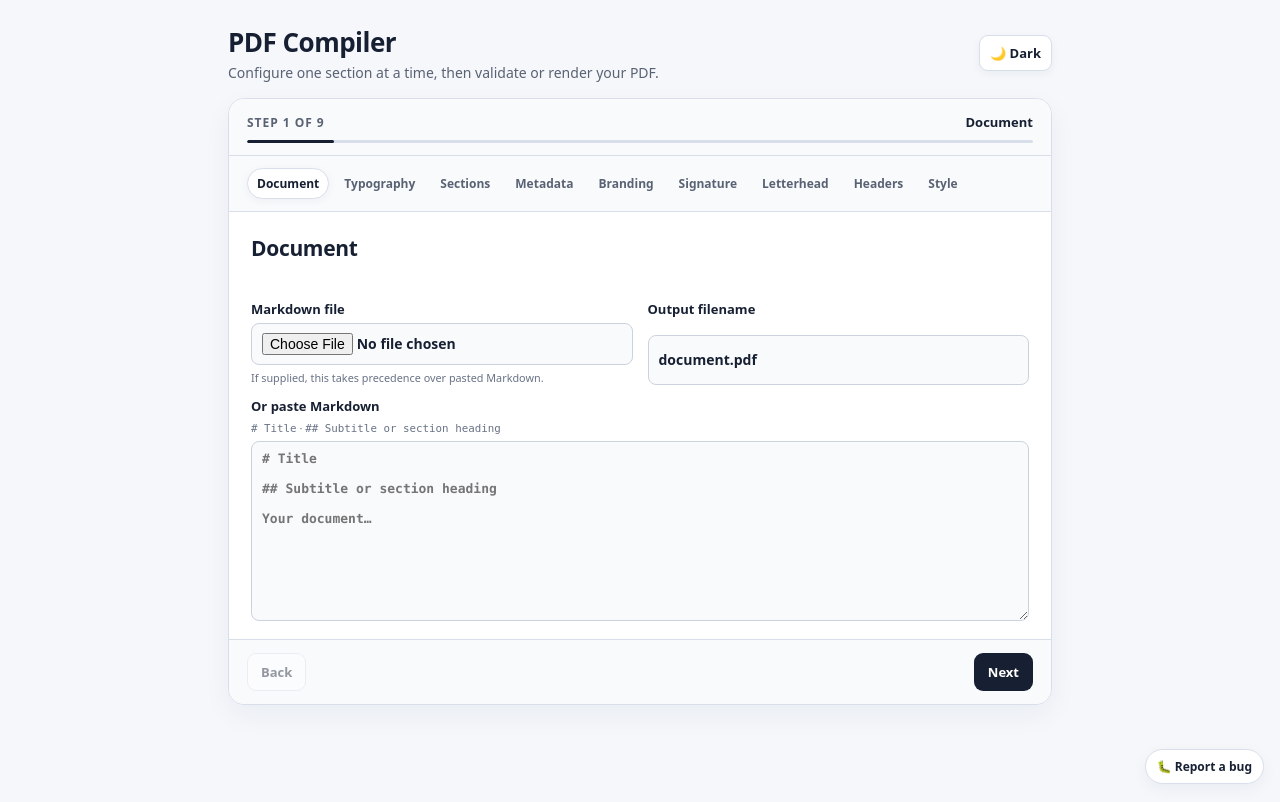
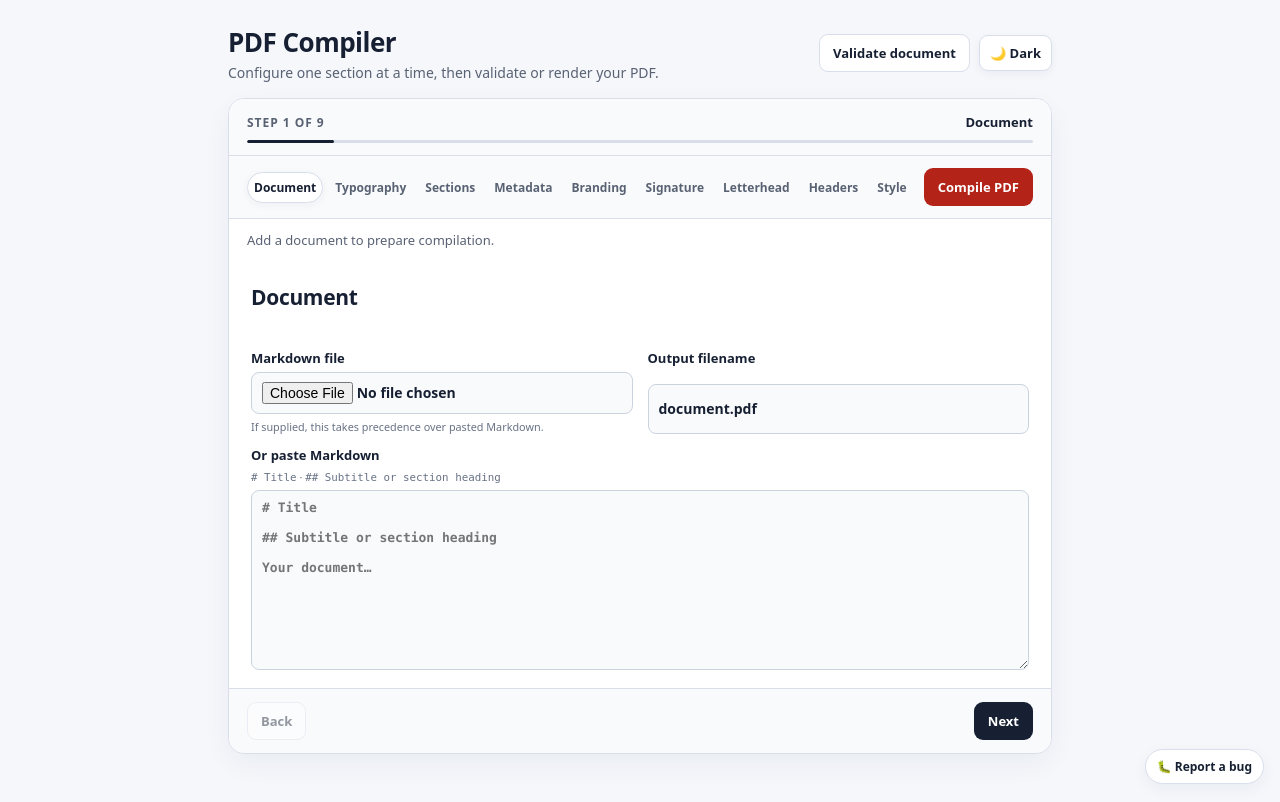
Before and after one commit to JFWooten4/PDF-compiler, a Flask app: page / in a window 1280 px wide. Run offline with Flask 3, Linux system fonts and the light colour scheme; some libraries are stand-ins or nearby versions.

Commit message:
🎨 Adjust layout and styling for better readability and user experience

```diff
--- a/templates/index.html
+++ b/templates/index.html
@@ -58,7 +58,8 @@
     html { background: var(--bg); }
     body { margin: 0; background: var(--bg); color: var(--text); }
     main { max-width: 860px; margin: 0 auto; padding: 24px 18px 48px; }
-    .topbar { display: flex; align-items: center; justify-content: space-between; gap: 18px; margin-bottom: 16px; }
+    .topbar { display: flex; align-items: center; justify-content: space-between; gap: 18px; flex-wrap: wrap; margin-bottom: 16px; }
+    .topbar .action-group { margin-left: auto; }
     h1 { margin: 0 0 3px; font-size: 26px; letter-spacing: -.02em; }
     .intro { margin: 0; color: var(--muted); font-size: 14px; }
     form { margin: 0; }
@@ -83,6 +84,7 @@
     .progress-fill { width: 11.111%; height: 100%; border-radius: inherit; background: var(--progress); transition: width .18s ease; }
     .step-tabs {
       display: flex;
+      align-items: center;
       gap: 5px;
       overflow-x: auto;
       padding: 12px 18px;
@@ -94,7 +96,7 @@
       flex: 0 0 auto;
       border: 1px solid transparent;
       border-radius: 999px;
-      padding: 6px 9px;
+      padding: 6px 6px;
       background: transparent;
       color: var(--muted);
       font: inherit;
@@ -183,12 +185,12 @@
     }
     button:hover { opacity: .9; }
     button:disabled { cursor: default; opacity: .45; }
-    #render-button { background: #B42318; color: white; opacity: 1; }
+    #render-button { flex: 0 0 auto; margin-left: auto; background: #B42318; color: white; opacity: 1; }
     #render-button.ready { background: #2E732E; }
-    #compile-status { color: var(--muted); font-size: 13px; }
+    #compile-status { margin: 12px 18px; color: var(--muted); font-size: 13px; }
     .secondary { border-color: var(--border); background: var(--surface); color: var(--text); }
     .theme-toggle { flex: 0 0 auto; padding: 8px 10px; border-color: var(--border); background: var(--surface); color: var(--text); box-shadow: 0 3px 10px var(--shadow); }
-    .final-action[hidden], .next-action[hidden] { display: none; }
+    .next-action[hidden] { display: none; }
     .bug-report {
       position: fixed;
       right: 16px;
@@ -232,7 +234,10 @@
       <h1>PDF Compiler</h1>
       <p class="intro">Configure one section at a time, then validate or render your PDF.</p>
     </div>
-    <button id="theme-toggle" class="theme-toggle" type="button" aria-label="Toggle color theme"></button>
+    <div class="action-group">
+      <button id="validate-button" class="secondary" type="button">Validate document</button>
+      <button id="theme-toggle" class="theme-toggle" type="button" aria-label="Toggle color theme"></button>
+    </div>
   </div>
 
   <form id="compiler-form" action="/render" method="post" enctype="multipart/form-data" target="_blank">
@@ -255,7 +260,9 @@
         <button class="step-tab" type="button" data-step-target="6">Letterhead</button>
         <button class="step-tab" type="button" data-step-target="7">Headers</button>
         <button class="step-tab" type="button" data-step-target="8">Style</button>
+        <button id="render-button" type="submit" aria-describedby="compile-status" disabled>Compile PDF</button>
       </nav>
+      <p id="compile-status" role="status" aria-live="polite">Add a document to prepare compilation.</p>
 
       <fieldset class="wizard-page" data-step-title="Document">
         <legend>Document</legend>
@@ -476,7 +483,6 @@
             </div>
           </div>
         </div>
-        <p id="compile-status" role="status" aria-live="polite">Add a document to prepare compilation.</p>
       </fieldset>
 
       <div id="validation-result" class="validation" role="status" aria-live="polite"></div>
@@ -484,9 +490,7 @@
       <div class="wizard-actions">
         <button id="back-button" class="secondary" type="button">Back</button>
         <div class="action-group">
-          <button id="validate-button" class="secondary final-action" type="button" hidden>Validate document</button>
           <button id="next-button" class="next-action" type="button">Next</button>
-          <button id="render-button" class="final-action" type="submit" aria-describedby="compile-status" disabled hidden>Compile PDF</button>
         </div>
       </div>
     </div>
@@ -579,9 +583,7 @@
     renderButton.disabled = true;
     renderButton.classList.remove('ready');
     compileStatus.textContent = 'Document changed. Preparing compilation…';
-    if (currentStep === wizardPages.length - 1) {
-      compileTimer = setTimeout(prepareCompilation, 400);
-    }
+    compileTimer = setTimeout(prepareCompilation, 400);
   }
 
   async function prepareCompilation() {
@@ -652,9 +654,6 @@
     progressFill.style.width = `${((currentStep + 1) / wizardPages.length) * 100}%`;
     backButton.disabled = currentStep === 0;
     nextButton.hidden = finalStep;
-    validateButton.hidden = !finalStep;
-    renderButton.hidden = !finalStep;
-    if (finalStep) prepareCompilation();
 
     if (focus) {
       wizardPages[currentStep].querySelector('input, select, textarea')?.focus({ preventScroll: true });
```
